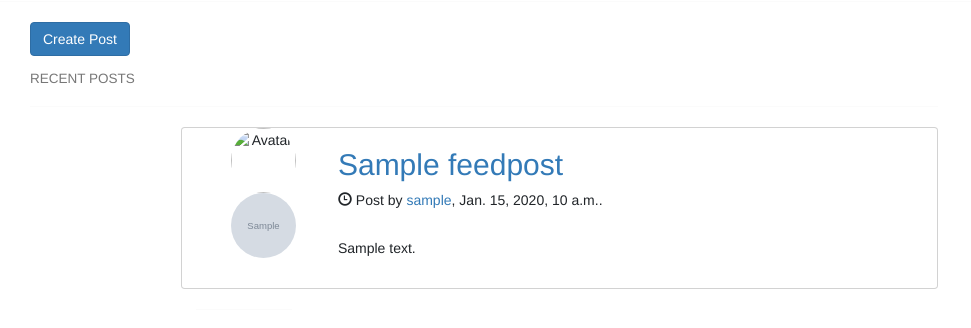
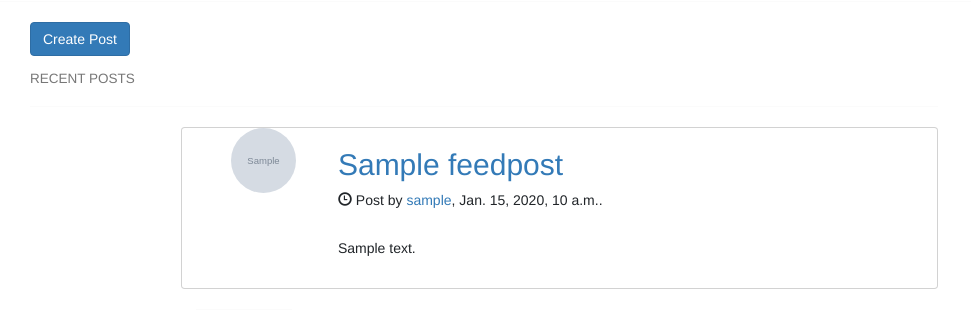
Before and after one commit to sgurram1s/Djnago-blogging-site, a Django app: a page that uses feed/templates/feed/postfeed.html in a window 1280 px wide. Shown: the part 81-409 px from the top of the page, without its empty margins (0-971 px from the left). Run offline with Django 4.2, Linux system fonts and the light colour scheme; a user stored in the database is signed in; tables that the repository leaves empty hold one stand-in row (values such as "Sample post"); grey boxes marked "Sample" are stand-in pictures; some libraries are stand-ins or nearby versions.

Commit message:
Update bugs postfeed.html

```diff
--- a/feed/templates/feed/postfeed.html
+++ b/feed/templates/feed/postfeed.html
@@ -40,7 +40,6 @@
         <div class="card">
           <div class="container-fluid">
             <div class="col-sm-2 text-center">
-              <img src="{{data.author.myprofile.profile_photo.url}}" default:"/static/images/default.jpg" class="img-circle" height="65" width="65" alt="Avatar">
               {% for profile in profile_data %}
               {% if profile.user == data.author %}
               <a href="{% url 'users_register:profile_page' user=request.user data=data.author %}">
```
